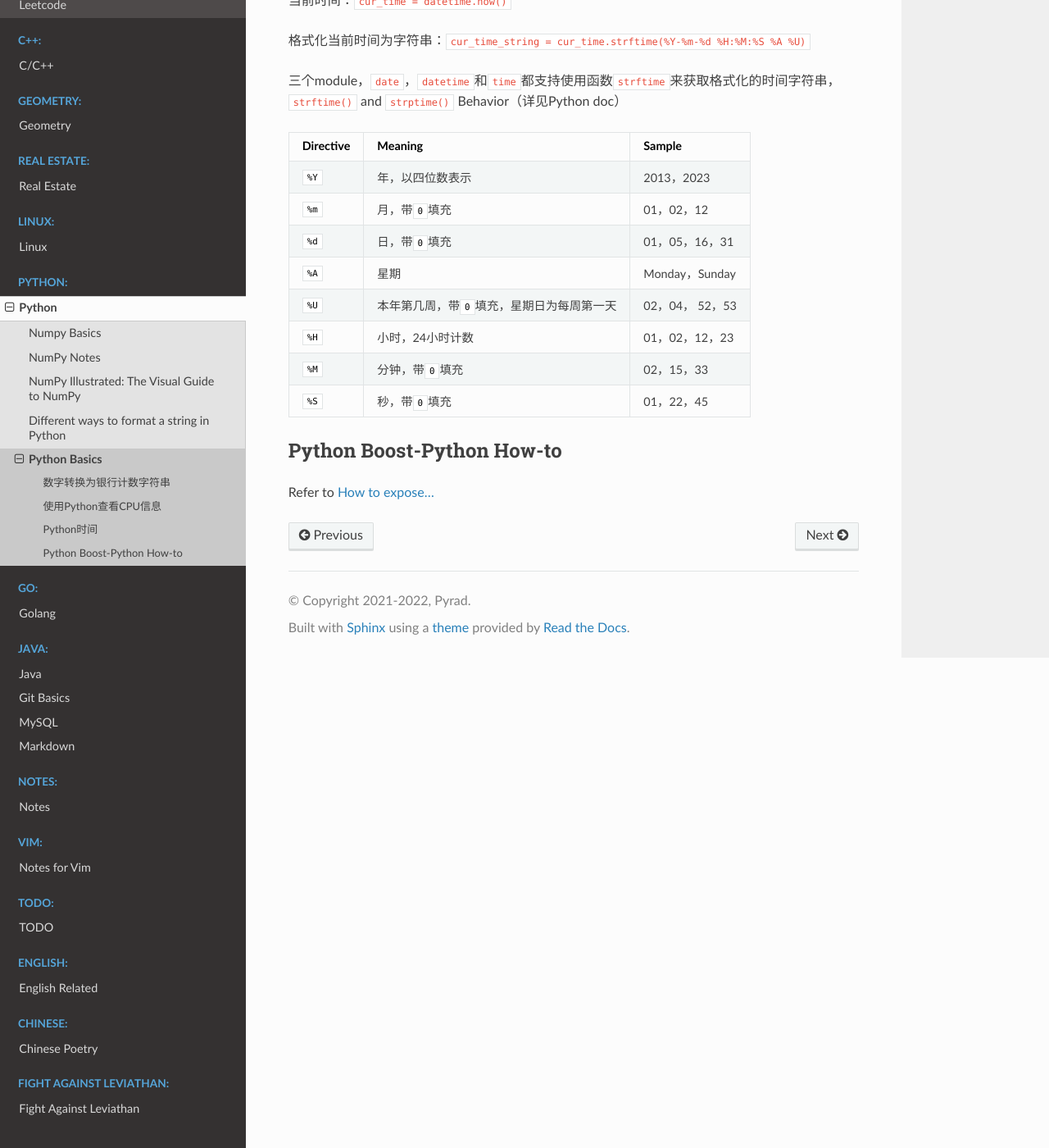
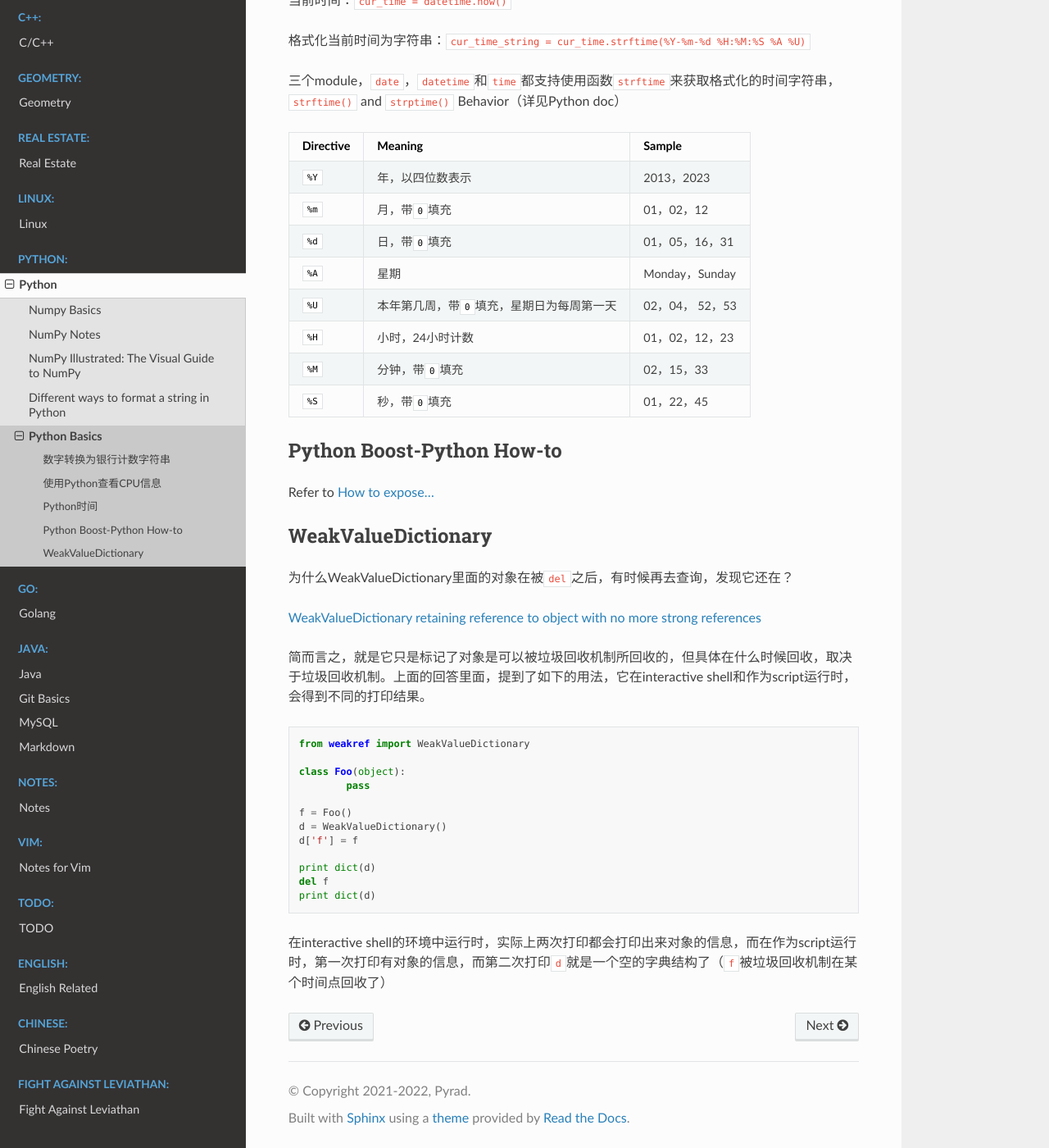
Before and after one commit to Pyrad/pyradnotes, a Sphinx documentation site: the page built from source/Python/pythonbasic.md, in a window 1280 px wide and 1400 px high, scrolled down 1196 px. Shown: the whole window at 82% size. Built offline with Sphinx 7.4.7 and the Read the Docs theme 2.0.0, drawn with Linux system fonts in a browser that asks for light colours.

Commit message:
Python About WeakValueDictionary

````diff
--- a/source/Python/pythonbasic.md
+++ b/source/Python/pythonbasic.md
@@ -76,3 +76,29 @@ Python module：`from datetime import datetime`
 ## Python Boost-Python How-to
 
 Refer to [How to expose...](https://wiki.python.org/moin/boost.python/HowTo)
+
+
+## WeakValueDictionary
+
+为什么WeakValueDictionary里面的对象在被`del`之后，有时候再去查询，发现它还在？
+
+[WeakValueDictionary retaining reference to object with no more strong references](https://stackoverflow.com/questions/12023717/weakvaluedictionary-retaining-reference-to-object-with-no-more-strong-references)
+
+简而言之，就是它只是标记了对象是可以被垃圾回收机制所回收的，但具体在什么时候回收，取决于垃圾回收机制。上面的回答里面，提到了如下的用法，它在interactive shell和作为script运行时，会得到不同的打印结果。
+
+```python
+from weakref import WeakValueDictionary
+
+class Foo(object):
+	pass
+
+f = Foo()
+d = WeakValueDictionary()
+d['f'] = f
+
+print dict(d)
+del f
+print dict(d)
+```
+
+在interactive shell的环境中运行时，实际上两次打印都会打印出来对象的信息，而在作为script运行时，第一次打印有对象的信息，而第二次打印`d`就是一个空的字典结构了（`f`被垃圾回收机制在某个时间点回收了）
````
